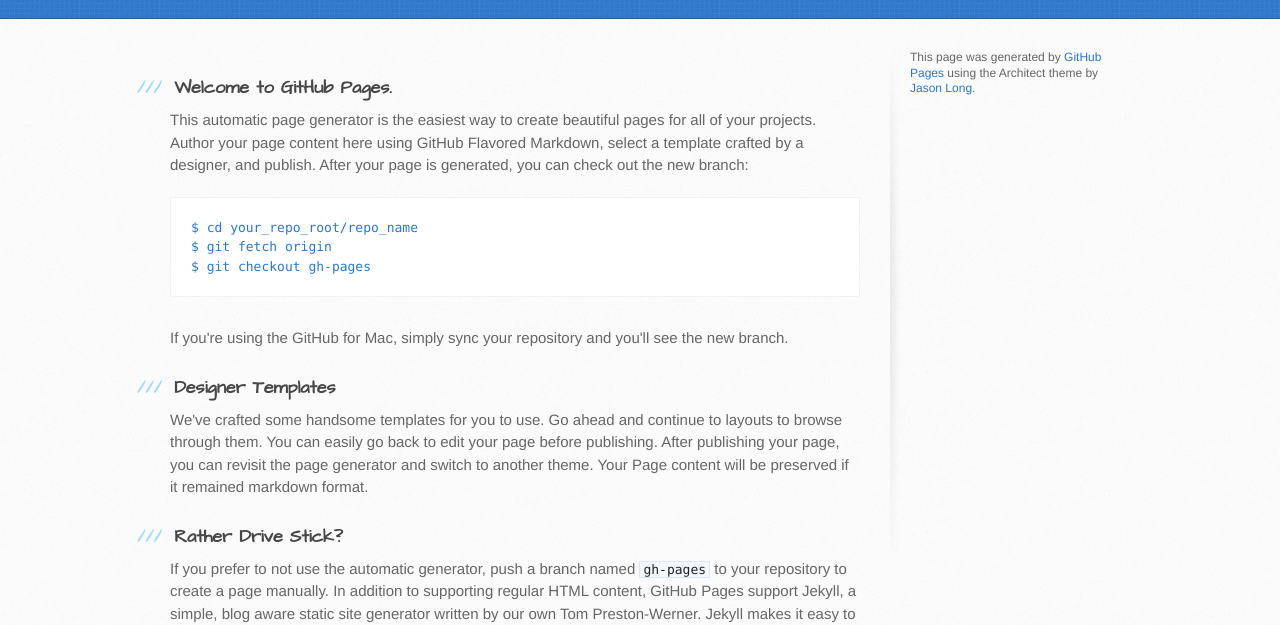
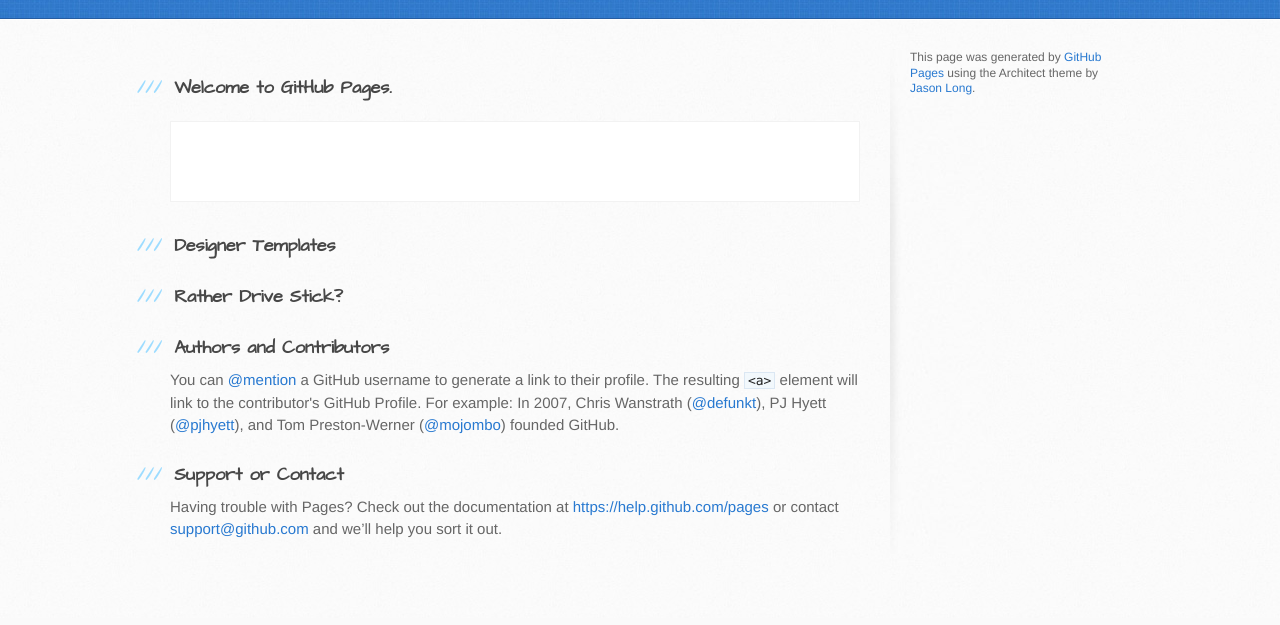
Before and after one commit to LoveTNT/lovetnt.github.com, a plain HTML site: page index.html in a window 1280 px wide. Shown: the part 182-807 px from the top of the page. Drawn offline with Linux system fonts and the light colour scheme.

Commit message:
Update index.html

```diff
--- a/index.html
+++ b/index.html
@@ -31,24 +31,21 @@
           <h3>
 <a id="welcome-to-github-pages" class="anchor" href="#welcome-to-github-pages" aria-hidden="true"><span class="octicon octicon-link"></span></a>Welcome to GitHub Pages.</h3>
 
-<p>This automatic page generator is the easiest way to create beautiful pages for all of your projects. Author your page content here using GitHub Flavored Markdown, select a template crafted by a designer, and publish. After your page is generated, you can check out the new branch:</p>
+<p><p>
 
-<pre><code>$ cd your_repo_root/repo_name
-$ git fetch origin
-$ git checkout gh-pages
+<pre><code>
+
 </code></pre>
 
-<p>If you're using the GitHub for Mac, simply sync your repository and you'll see the new branch.</p>
+<p></p>
 
 <h3>
 <a id="designer-templates" class="anchor" href="#designer-templates" aria-hidden="true"><span class="octicon octicon-link"></span></a>Designer Templates</h3>
 
-<p>We've crafted some handsome templates for you to use. Go ahead and continue to layouts to browse through them. You can easily go back to edit your page before publishing. After publishing your page, you can revisit the page generator and switch to another theme. Your Page content will be preserved if it remained markdown format.</p>
 
 <h3>
 <a id="rather-drive-stick" class="anchor" href="#rather-drive-stick" aria-hidden="true"><span class="octicon octicon-link"></span></a>Rather Drive Stick?</h3>
 
-<p>If you prefer to not use the automatic generator, push a branch named <code>gh-pages</code> to your repository to create a page manually. In addition to supporting regular HTML content, GitHub Pages support Jekyll, a simple, blog aware static site generator written by our own Tom Preston-Werner. Jekyll makes it easy to create site-wide headers and footers without having to copy them across every page. It also offers intelligent blog support and other advanced templating features.</p>
 
 <h3>
 <a id="authors-and-contributors" class="anchor" href="#authors-and-contributors" aria-hidden="true"><span class="octicon octicon-link"></span></a>Authors and Contributors</h3>
```
